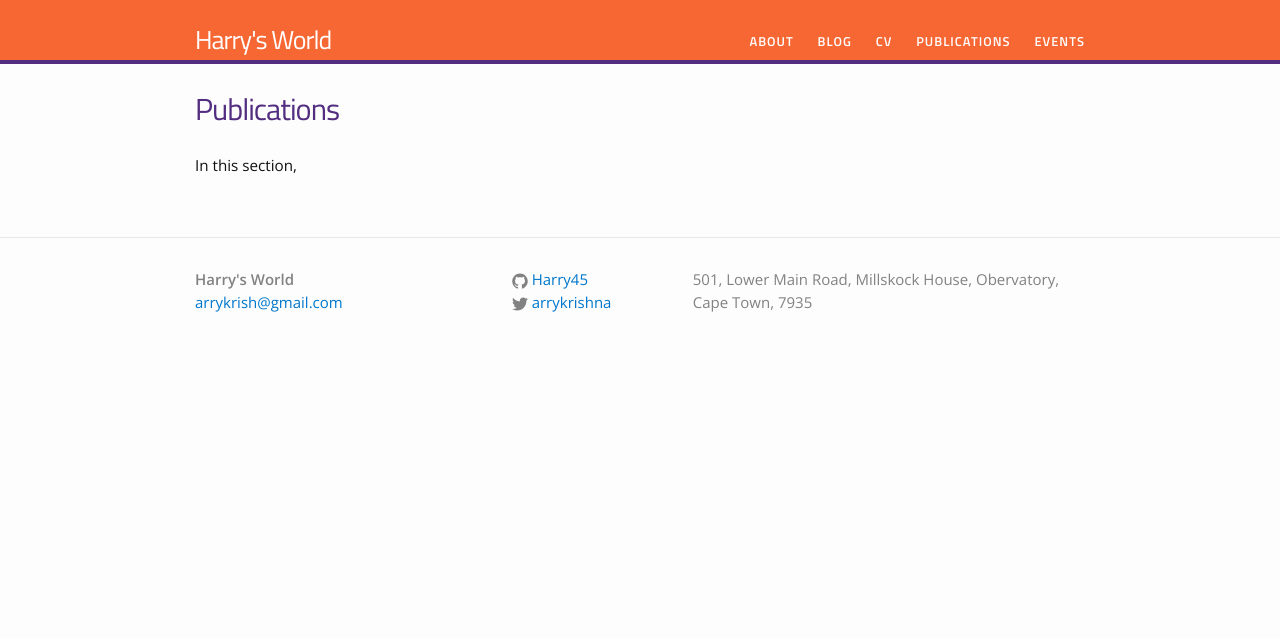
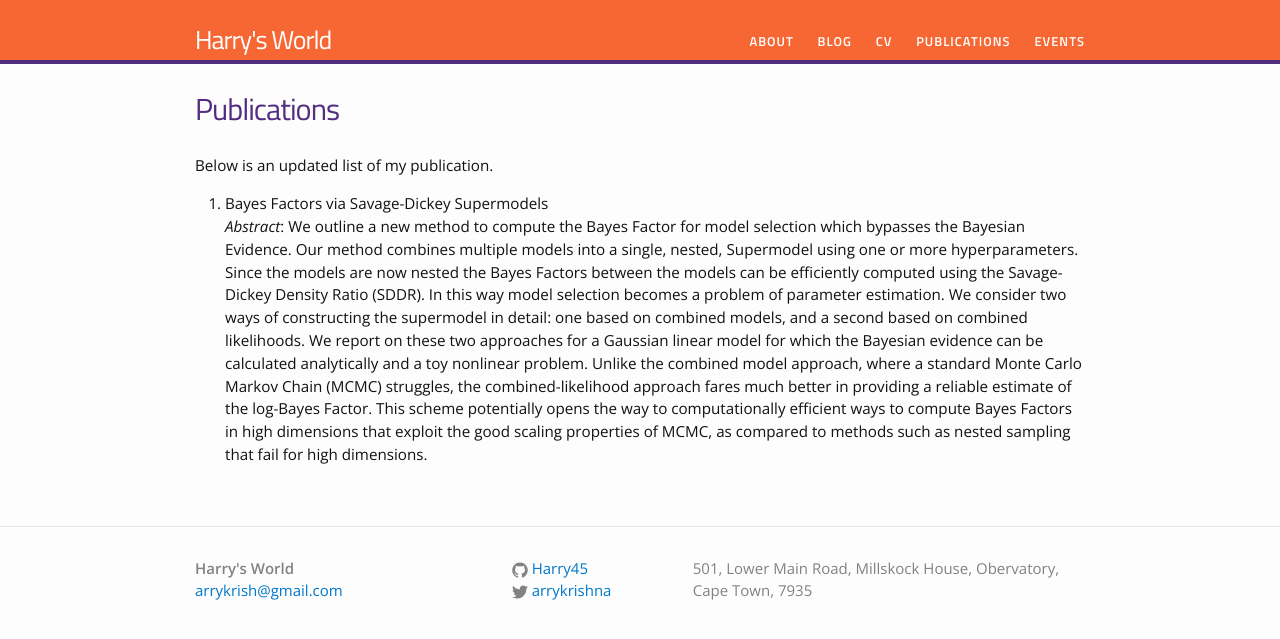
Before and after one commit to Harry45/Harry45.github.io, a Jekyll site: the page built from publications.md, in a window 1280 px wide. Shown: the top 639 px of the page. Built offline with Jekyll 4.4.1, drawn with Linux system fonts in a browser that asks for light colours.

Commit message:
publications

```diff
--- a/publications.md
+++ b/publications.md
@@ -4,4 +4,10 @@ title: Publications
 permalink: /publications/
 ---
 
-In this section,
+Below is an updated list of my publication.
+
+<ol type="1">
+  <li>Bayes Factors via Savage-Dickey Supermodels</li>
+  <em>Abstract</em>: We outline a new method to compute the Bayes Factor for model selection which bypasses the Bayesian Evidence. Our method combines multiple models into a single, nested, Supermodel using one or more hyperparameters. Since the models are now nested the Bayes Factors between the models can be efficiently computed using the Savage-Dickey Density Ratio (SDDR). In this way model selection becomes a problem of parameter estimation. We consider two ways of constructing the supermodel in detail: one based on combined models, and a second based on combined likelihoods. We report on these two approaches for a Gaussian linear model for which the Bayesian evidence can be calculated analytically and a toy nonlinear problem. Unlike the combined model approach, where a standard Monte Carlo Markov Chain (MCMC) struggles, the combined-likelihood approach fares much better in providing a reliable estimate of the log-Bayes Factor. This scheme potentially opens the way to computationally efficient ways to compute Bayes Factors in high dimensions that exploit the good scaling properties of MCMC, as compared to methods such as nested sampling that fail for high dimensions.
+
+</ol>
```
